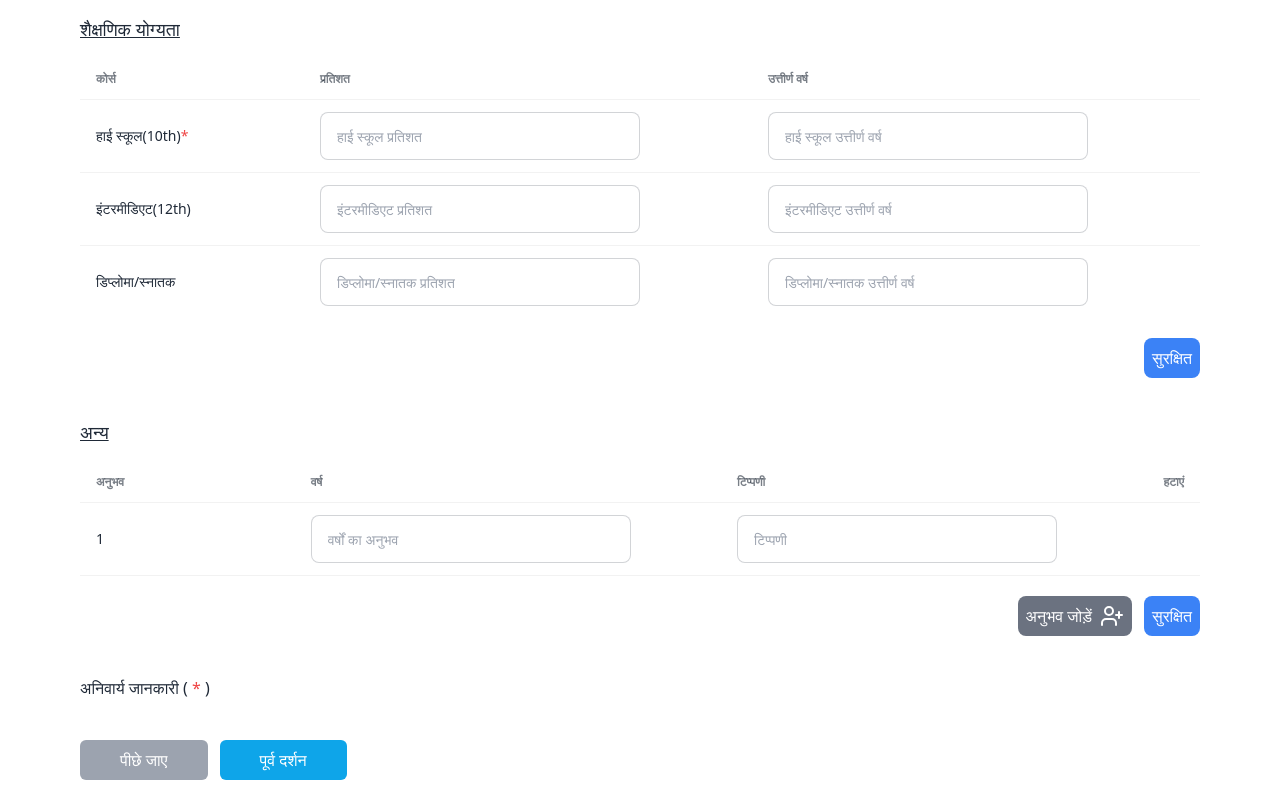
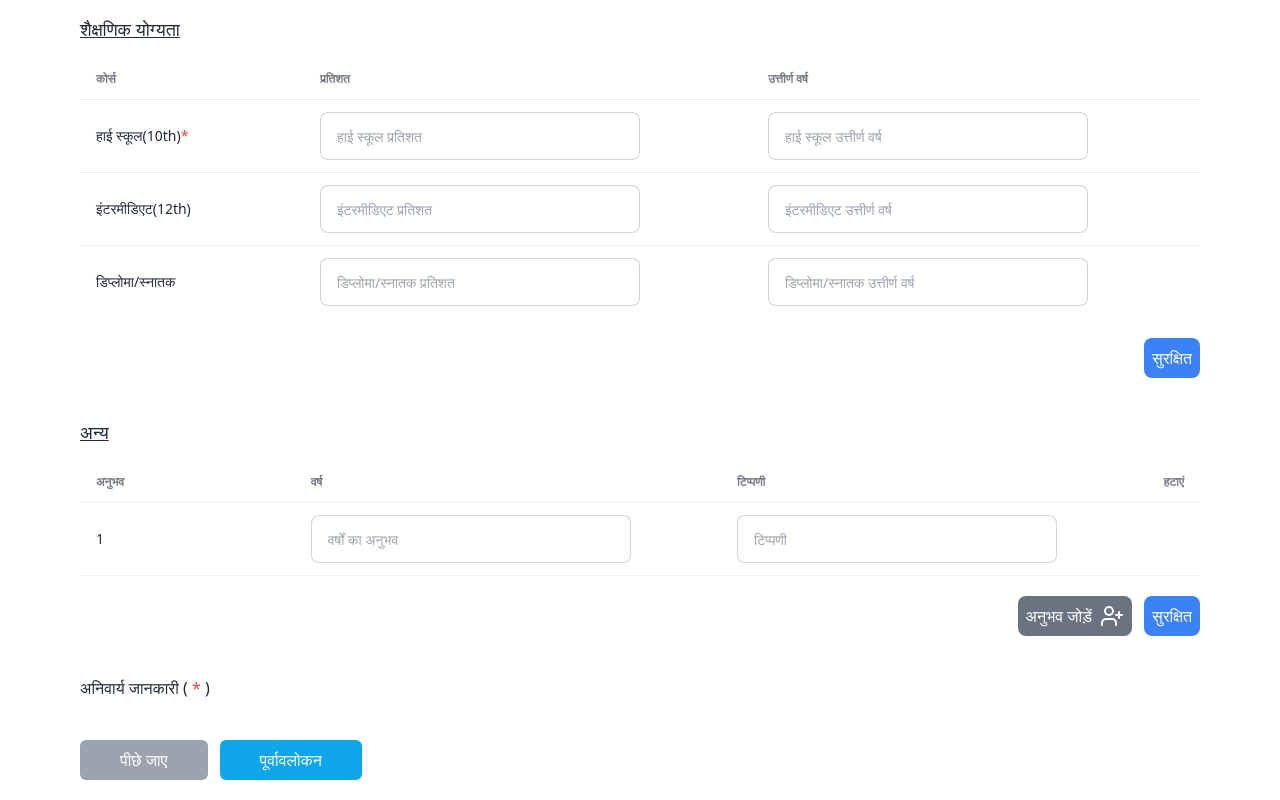
Before and after one commit to BOI-1/FormBOI, a React (Vite) app: page /form in a window 1280 px wide. Shown: the part 817-1617 px from the top of the page. Built offline with nearby package versions, Linux system fonts and the light colour scheme; the HTML template or start-up script is replaced by a standard one.

Commit message:
some minor changes

```diff
--- a/src/components/Form.jsx
+++ b/src/components/Form.jsx
@@ -79,7 +79,7 @@ function From({ data }) {
           onClick={submitForm}
           className="my-5 bg-sky-500 hover:bg-sky-400 text-white px-10 py-2 rounded-md"
         >
-          पूर्व दर्शन
+          पूर्वावलोकन
         </button>
       </div>
     </>
```
